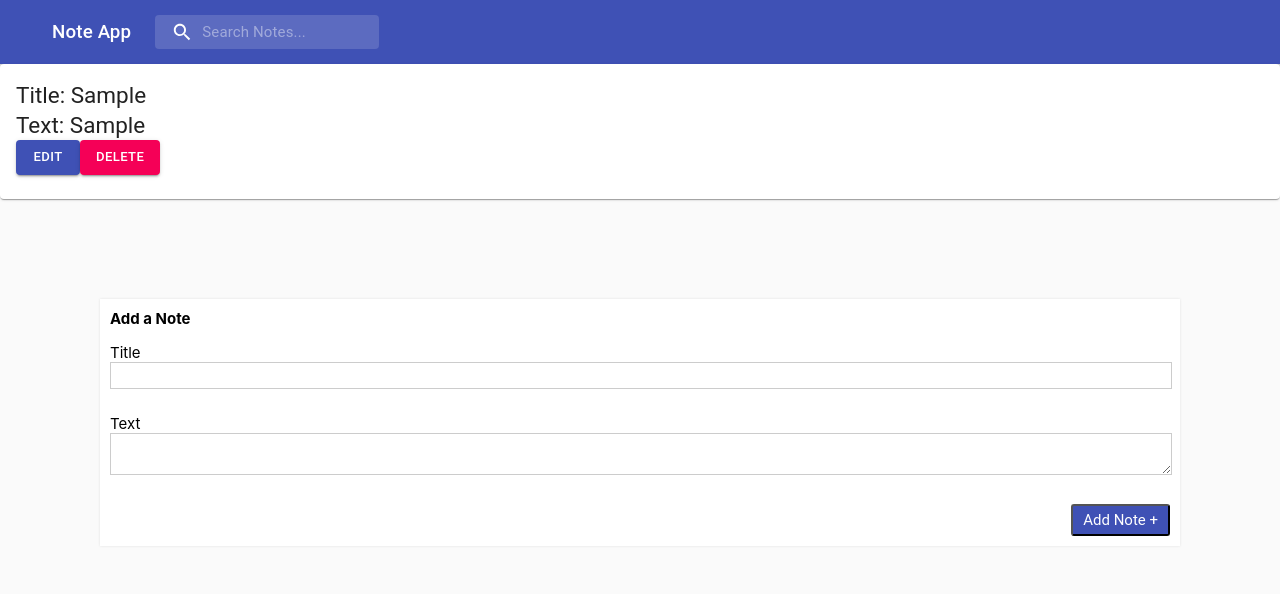
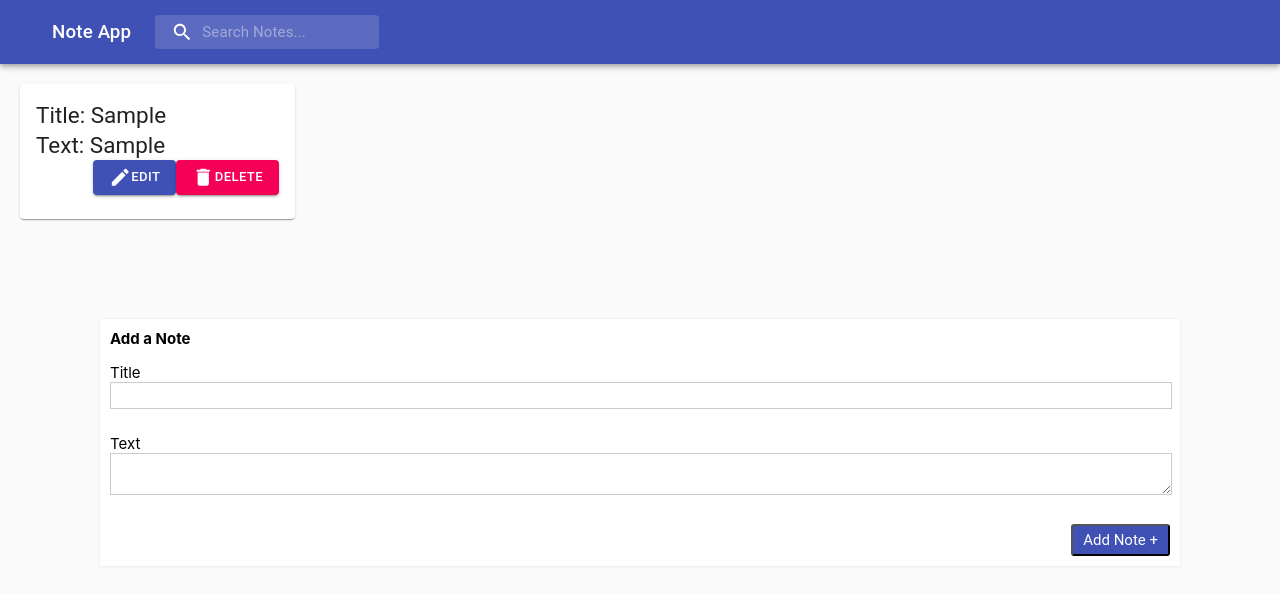
Before and after one commit to kushalrshah11/NoteApp, a React (Create React App) app: page / in a window 1280 px wide. Both pictures are taken after typing "Sample", "Sample" into the empty fields and a click on the button "Add Note +". Shown: the top 594 px of the page. Built offline with nearby package versions, Linux system fonts and the light colour scheme.

Commit message:
adding css changes

```diff
--- a/src/App.scss
+++ b/src/App.scss
@@ -21,7 +21,7 @@ body, html {
     padding: 10px;
     background-color: #fff;
     box-shadow: 0 0 2.5px 0 rgba(0, 0, 0, .1);
-    text-overflow: wrap;
+    text-overflow: initial;
     position: relative;
 
     button.delete {
@@ -80,12 +80,24 @@ body, html {
 .app {
   font-family: -apple-system, BlinkMacSystemFont, 'Segoe UI', Roboto, Oxygen, Ubuntu, Cantarell, 'Open Sans', 'Helvetica Neue', sans-serif;
 
+
   .note-list {
     display: flex;
     flex-wrap: wrap;
     position: relative;
 
     @include note;
+  }
+
+  .marginForCards {
+    margin-left: 20px;
+    margin-top: 20px;
+    margin-right: 20px;
+  }
+
+  .buttons-edit-delete {
+    display: flex;
+    justify-content: flex-end;
   }
 
   form {
--- a/src/components/Note/index.js
+++ b/src/components/Note/index.js
@@ -3,6 +3,8 @@ import { connect } from "react-redux";
 import {removeNote, editNote } from "../../store/actions";
 import Button from '@material-ui/core/Button';
 import Typography from '@material-ui/core/Typography';
+import EditIcon from '@material-ui/icons/Edit';
+import DeleteIcon from '@material-ui/icons/Delete';
 import * as PropTypes from "prop-types";
 
 
@@ -15,8 +17,10 @@ export function Note(props) {
         <div>
             <Typography variant="h5" component="h2">Title: {props.title}</Typography>
             <Typography variant="h5" component="h2">Text: {props.text}</Typography>
-            <Button variant="contained" color="primary" onClick={() => props.edit(props.id)}>Edit</Button>
-            <Button variant="contained" color="secondary" onClick={() => props.remove(props.id)}>Delete</Button>
+            <div className="buttons-edit-delete">
+            <Button variant="contained" color="primary" onClick={() => props.edit(props.id)}><EditIcon></EditIcon>Edit</Button>
+            <Button variant="contained" color="secondary" onClick={() => props.remove(props.id)}><DeleteIcon></DeleteIcon>Delete</Button>
+            </div>
         </div>
     );
 }
--- a/src/components/Notelist/index.js
+++ b/src/components/Notelist/index.js
@@ -30,7 +30,7 @@ const useStyles = makeStyles({
 
 
 /**
- * Displays List of Notes
+ * Displays List of Notes - If there are more then one
  */
 export function NoteList(props) {
     const classes = useStyles();
@@ -38,18 +38,13 @@ export function NoteList(props) {
     const searchString = props.notes.search.toString().toLowerCase();
 
     return (
-        <div>
-
-        <Card className={classes.root}>
-
+        <div className="note-list">
                 {props.notes.notes.filter((note) => note.title.toLowerCase().includes(searchString) || note.text.toLowerCase().includes(searchString) || props.notes.search == null).map(note => (
-                    <div key={note.id}>
-                        {note.editing ? <CardContent><EditNotes text={note.text} title={note.title} id={note.id} key={note.id}/></CardContent> :
-                           <CardContent><Note key={note.id} text={note.text} title={note.title} id={note.id}/></CardContent>}
+                    <div key={note.id} className="marginForCards">
+                        {note.editing ?  <Card className={classes.root}><CardContent><EditNotes text={note.text} title={note.title} id={note.id} key={note.id}/></CardContent></Card> :
+                            <Card className={classes.root}> <CardContent><Note key={note.id} text={note.text} title={note.title} id={note.id}/></CardContent></Card>}
                     </div>
                 ))}
-
-        </Card>
         </div>
     );
 }
```
